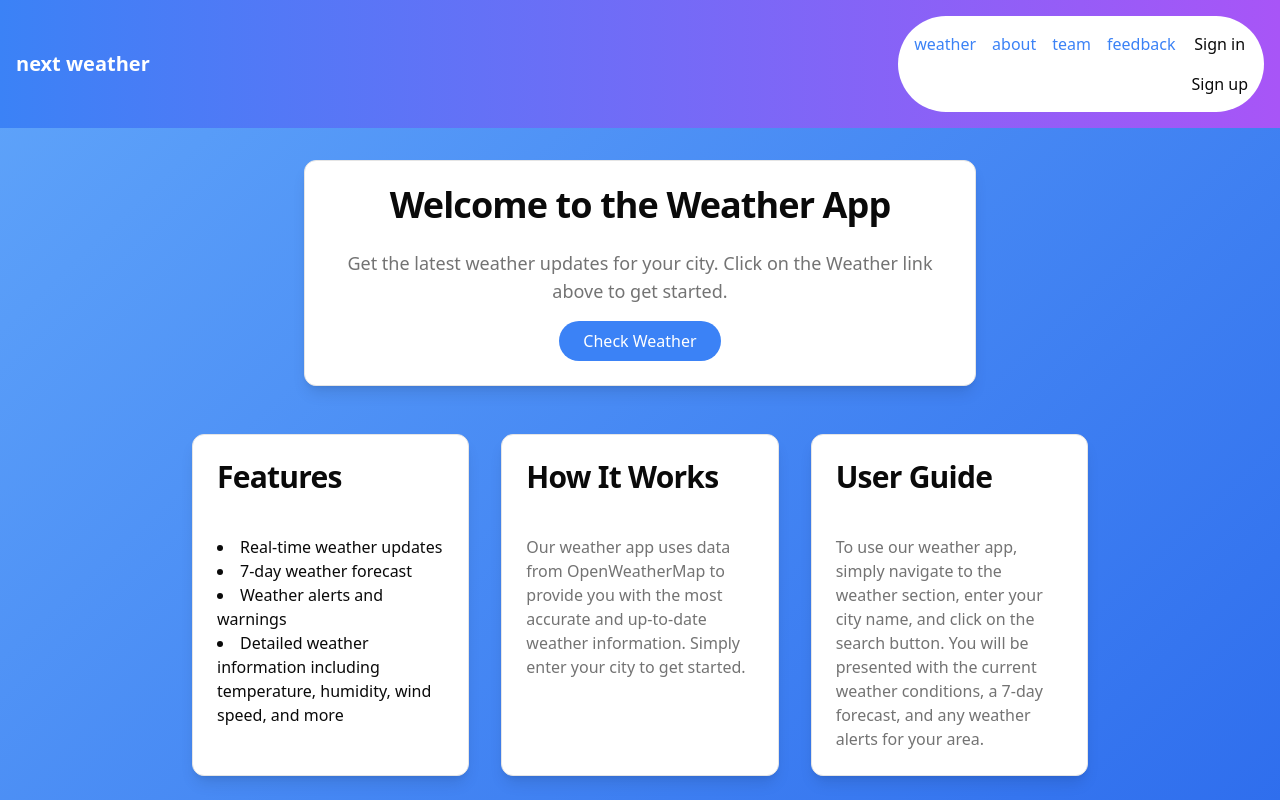
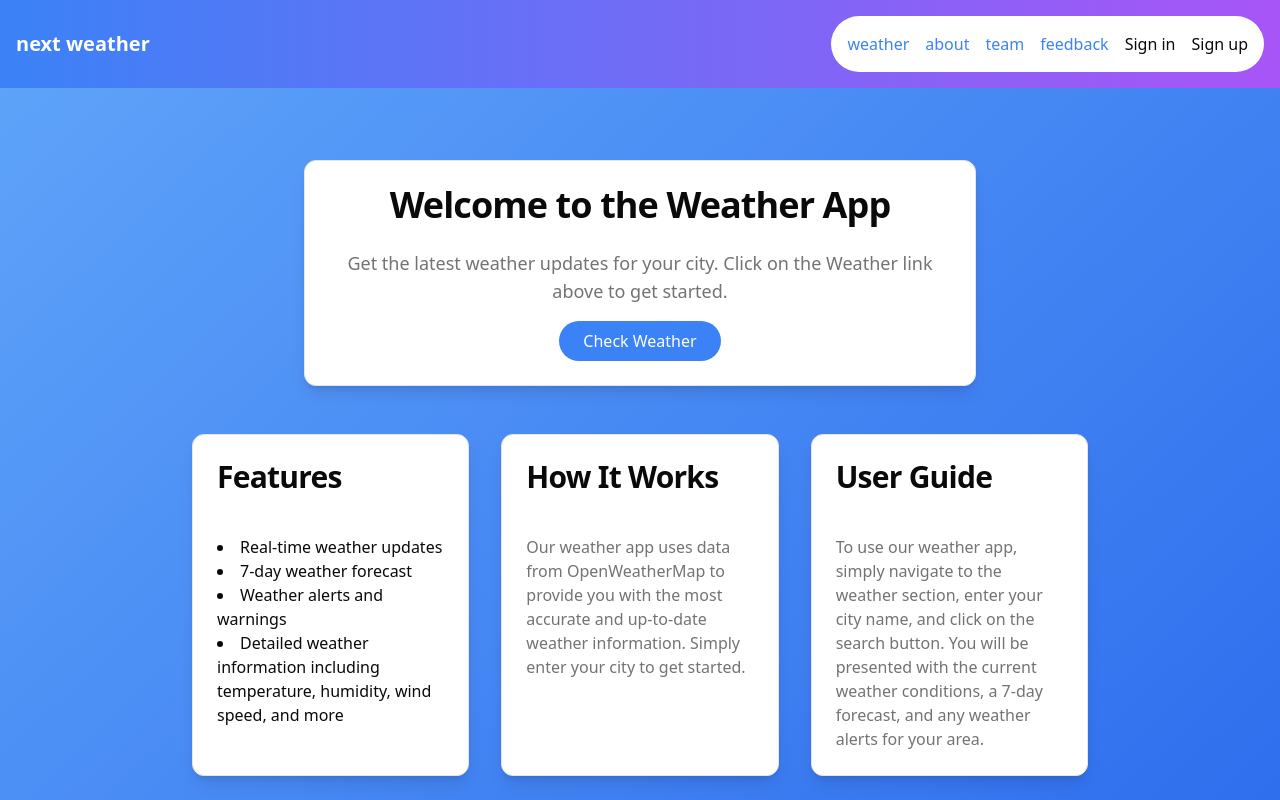
Before and after one commit to rev-sin/next-weather-app, a Next.js app: page / in a window 1280 px wide. Shown: the top 800 px of the page. Built offline with nearby package versions, Linux system fonts and the light colour scheme; no server answers.

Commit message:
small change

```diff
--- a/src/components/ui/header.tsx
+++ b/src/components/ui/header.tsx
@@ -94,7 +94,7 @@
             >
               feedback
             </Link>
-            <div className="flex flex-col gap-4">
+            <div className="flex gap-4">
               <SignedOut>
                 <SignInButton />
                 <SignUpButton />
```
